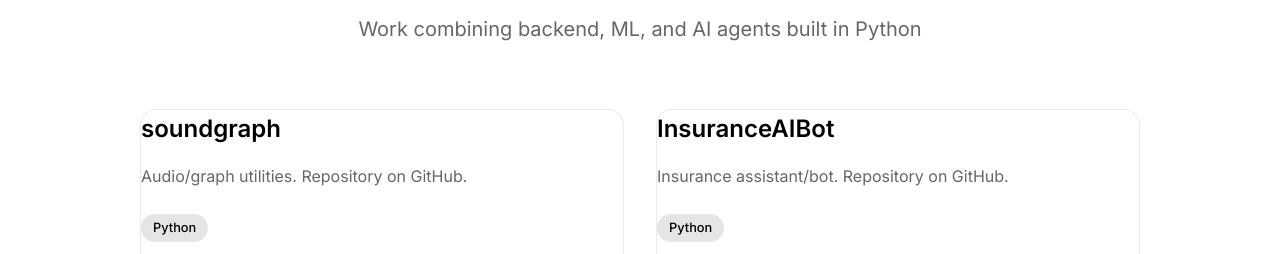
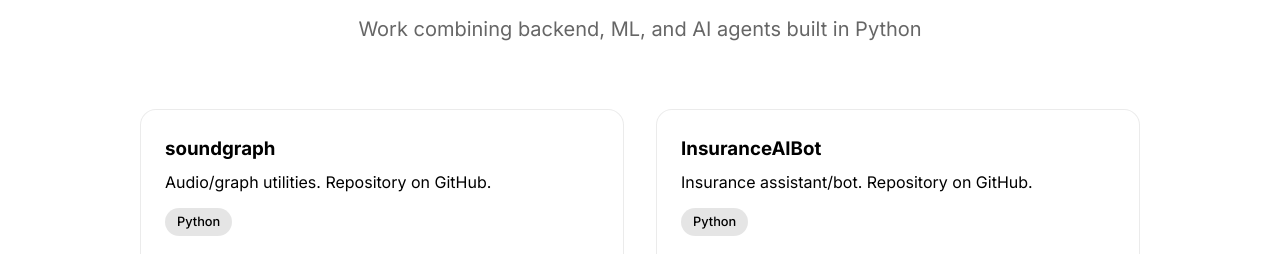
Before and after one commit to rodrigo-ds4/mylanding, a website: page index.html in a window 1280 px wide. Shown: the part 1647-1901 px from the top of the page. Drawn offline with Linux system fonts and the light colour scheme.

Commit message:
🧼 Projects: fix inner spacing; move rainbow accent to top on hover, keep expand effect

```diff
--- a/styles.css
+++ b/styles.css
@@ -606,12 +606,12 @@
     box-shadow: 0 20px 40px rgba(0, 0, 0, 0.1);
 }
 
-.project-card::after {
+.project-card::before {
     content: '';
     position: absolute;
     left: 0;
     right: 0;
-    bottom: 0;
+    top: 0;
     height: 0px;
     background: linear-gradient(90deg,
       #ff3b30, #ff9500, #ffd60a, #34c759, #0a84ff, #5e5ce6, #ff2d55);
@@ -619,23 +619,17 @@
     transition: height 0.2s ease;
 }
 
-.project-card:hover::after {
+.project-card:hover::before {
     height: 4px;
     animation: rainbow-shift 3.5s linear infinite;
 }
 
-.project-title {
-    font-size: 1.5rem;
-    font-weight: 600;
-    color: var(--primary-color);
-    margin-bottom: 1rem;
+.project-content {
+    padding: 1.5rem 1.5rem;
 }
 
-.project-description {
-    color: var(--secondary-color);
-    line-height: 1.6;
-    margin-bottom: 1.5rem;
-}
+.project-title { margin-bottom: 0.4rem; }
+.project-description { margin: 0.4rem 0 0.75rem; }
 
 .project-tech {
     display: flex;
```
Also changed, not shown: .specstory/history/2025-08-02_10-38Z-crear-landing-page-sencilla-y-elegante.md.
